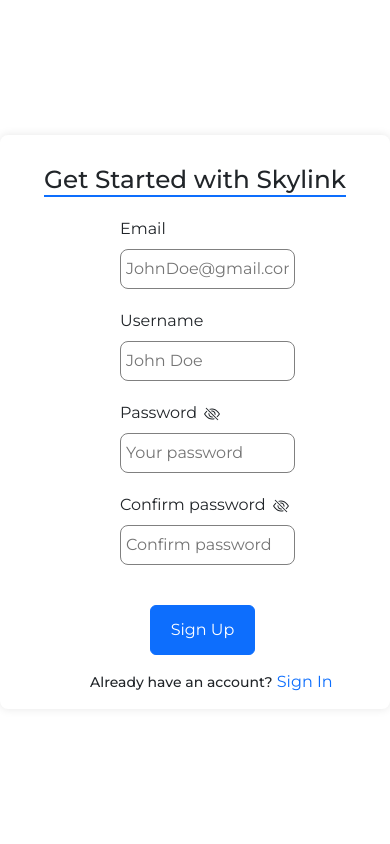
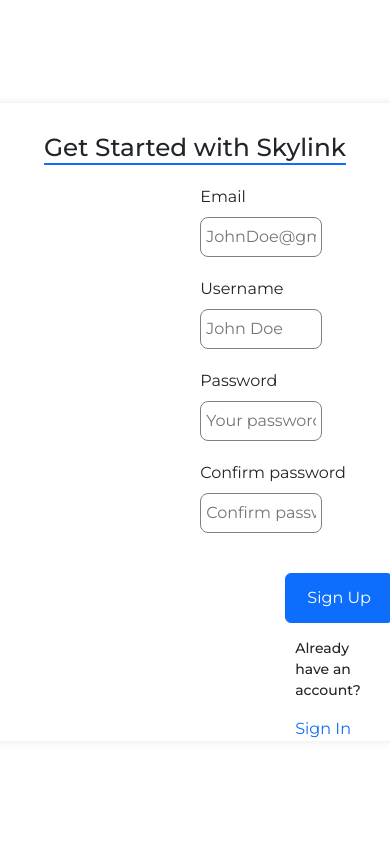
Before and after one commit to RajaShirjeel/Social-Media-App-Django, a Django app: page /user/signup/ in a window 390 px wide. Shown: the part 96-940 px from the top of the page. Run offline with Django 4.2, Linux system fonts and the light colour scheme.

Commit message:
Revert "You're right! Here's a revision in the present tense:  Enhance website responsiveness: update CSS, add password toggle feature to login/register pages."
This reverts commit dee146ee7e1272180e24fa29ff2cd6752a019f1a.

```diff
--- a/my_social_media/static/css/style.css
+++ b/my_social_media/static/css/style.css
@@ -2,13 +2,6 @@
     padding: 0;
     margin: 0;
     box-sizing: border-box;
-}
-
-
-/* reuseable */
-.normal-links{
-    color: white;
-    text-decoration: none;
 }
 
 /* header */
@@ -130,7 +123,7 @@
     }
 }
 
-/* Sign up / login page */
+/* Sign up page */
 
 .form-container{
     display: flex;
@@ -213,38 +206,11 @@
 }
 
 .redirect-to-log{
-    margin-left: 285px;
+    margin-left: 280px;
 }
 
 .error-message{
     font-size: 14px;
     color: red;
-}
-
-.form-eye-container{
-    display: flex;
-    align-items: center;
-}
-
-.bi-eye-slash{
-    margin-left: 7px;
     margin-bottom: 5px;
 }
-
-.bi-eye-slash:hover{
-    color: #868e96;
-}
-
-@media (max-width: 576px){
-    .form-labels-inputs{
-        margin-left: 100px;
-    }
-
-    .signup-button{
-        margin-left: 130px;
-    }
-
-    .redirect-to-log{
-        margin-left: 70px;
-    }
-}
--- a/my_social_media/static/js/script.js
+++ /dev/null
@@ -1,31 +0,0 @@
-// for forms
-document.addEventListener('DOMContentLoaded', function(){
-    const togglePassword = document.querySelectorAll('.toggle-password')
-
-    togglePassword.forEach(icon => {
-        icon.addEventListener('click', function(){
-            const target = document.querySelector(this.closest('.form-eye-container').getAttribute('data-target'));
-            if (target.getAttribute('type') === 'password'){
-                target.setAttribute('type', 'text');
-                this.innerHTML = `<svg xmlns="http://www.w3.org/2000/svg" width="16" height="16" fill="currentColor" class="bi bi-eye" viewBox="0 0 16 16">
-                <path d="M16 8s-3-5.5-8-5.5S0 8 0 8s3 5.5 8 5.5S16 8 16 8M1.173 8a13 13 0 0 1 1.66-2.043C4.12 4.668 5.88 3.5 8 3.5s3.879 1.168 5.168 2.457A13 13 0 0 1 14.828 8q-.086.13-.195.288c-.335.48-.83 1.12-1.465 1.755C11.879 11.332 10.119 12.5 8 12.5s-3.879-1.168-5.168-2.457A13 13 0 0 1 1.172 8z"/>
-                <path d="M8 5.5a2.5 2.5 0 1 0 0 5 2.5 2.5 0 0 0 0-5M4.5 8a3.5 3.5 0 1 1 7 0 3.5 3.5 0 0 1-7 0"/>
-                </svg>`
-
-            }
-
-            else{
-                target.setAttribute('type', 'password');
-                this.innerHTML = `<svg xmlns="http://www.w3.org/2000/svg" width="16" height="16" fill="currentColor" class="bi bi-eye-slash" viewBox="0 0 16 16">
-                <path d="M13.359 11.238C15.06 9.72 16 8 16 8s-3-5.5-8-5.5a7 7 0 0 0-2.79.588l.77.771A6 6 0 0 1 8 3.5c2.12 0 3.879 1.168 5.168 2.457A13 13 0 0 1 14.828 8q-.086.13-.195.288c-.335.48-.83 1.12-1.465 1.755q-.247.248-.517.486z"/>
-                <path d="M11.297 9.176a3.5 3.5 0 0 0-4.474-4.474l.823.823a2.5 2.5 0 0 1 2.829 2.829zm-2.943 1.299.822.822a3.5 3.5 0 0 1-4.474-4.474l.823.823a2.5 2.5 0 0 0 2.829 2.829"/>
-                <path d="M3.35 5.47q-.27.24-.518.487A13 13 0 0 0 1.172 8l.195.288c.335.48.83 1.12 1.465 1.755C4.121 11.332 5.881 12.5 8 12.5c.716 0 1.39-.133 2.02-.36l.77.772A7 7 0 0 1 8 13.5C3 13.5 0 8 0 8s.939-1.721 2.641-3.238l.708.709zm10.296 8.884-12-12 .708-.708 12 12z"/>
-                </svg>`;
-
-            }
-        });
-
-    });
-
-
-});
--- a/my_social_media/templates/base.html
+++ b/my_social_media/templates/base.html
@@ -6,23 +6,17 @@
     <meta name="viewport" content="width=device-width, initial-scale=1.0">
     <title>Social Media</title>
     <link href="https://cdn.jsdelivr.net/npm/bootstrap@5.3.3/dist/css/bootstrap.min.css" rel="stylesheet" integrity="sha384-QWTKZyjpPEjISv5WaRU9OFeRpok6YctnYmDr5pNlyT2bRjXh0JMhjY6hW+ALEwIH" crossorigin="anonymous">
+    <link rel="stylesheet" href="{% static 'css/style.css' %}">
 
     <!-- fonts -->
     <link href="https://fonts.googleapis.com/css2?family=Montserrat:wght@400;500;600;700&display=swap" rel="stylesheet">
-
-
-    <link rel="stylesheet" href="{% static 'css/style.css' %}">
-
-
 </head>
 <body>
     <div class="mobile-layout">
         <header class="header-container">
             <div class="logo-profile-flex">
                 <div class="logo-flex">
-                    <a href="/" class="normal-links">
-                        <h1 class="header-h1">Skylink</h1>
-                    </a>
+                    <h1 class="header-h1">Skylink</h1>
                     <input type="text" placeholder=" 🔍 Search.." class="header-input">
                 </div>
 
@@ -77,9 +71,7 @@
     <div class="desktop-layout">
         <header class="header-container">
             <div class="logo-flex">
-                <a href="/" class="normal-links">
-                    <h1 class="header-h1">Skylink</h1>
-                </a>
+                <h1 class="header-h1">Skylink</h1>
                 <input type="text" placeholder=" 🔍 Search.." class="header-input">
                 {% if user.is_authenticated %}
                 <p>Logged</p>
@@ -137,8 +129,6 @@
 
     {% block content %}
     {% endblock %}
-
-    <script src="{% static 'js/script.js' %}"></script>
 </body>
 <script src="https://cdn.jsdelivr.net/npm/bootstrap@5.3.3/dist/js/bootstrap.bundle.min.js" integrity="sha384-YvpcrYf0tY3lHB60NNkmXc5s9fDVZLESaAA55NDzOxhy9GkcIdslK1eN7N6jIeHz" crossorigin="anonymous"></script>
 </html>
--- a/my_social_media/users/templates/users/register.html
+++ b/my_social_media/users/templates/users/register.html
@@ -26,35 +26,19 @@
                         </div>
 
                         <div class="form-group">
-                            <div class="form-eye-container" data-target="#password">
-                                <label for="{{form.password.id_for_label}}" class="form-label">{{form.password.label}}</label>
-                                <svg xmlns="http://www.w3.org/2000/svg" width="16" height="16" fill="currentColor" class="bi bi-eye-slash toggle-password" viewBox="0 0 16 16">
-                                    <path d="M13.359 11.238C15.06 9.72 16 8 16 8s-3-5.5-8-5.5a7 7 0 0 0-2.79.588l.77.771A6 6 0 0 1 8 3.5c2.12 0 3.879 1.168 5.168 2.457A13 13 0 0 1 14.828 8q-.086.13-.195.288c-.335.48-.83 1.12-1.465 1.755q-.247.248-.517.486z"/>
-                                    <path d="M11.297 9.176a3.5 3.5 0 0 0-4.474-4.474l.823.823a2.5 2.5 0 0 1 2.829 2.829zm-2.943 1.299.822.822a3.5 3.5 0 0 1-4.474-4.474l.823.823a2.5 2.5 0 0 0 2.829 2.829"/>
-                                    <path d="M3.35 5.47q-.27.24-.518.487A13 13 0 0 0 1.172 8l.195.288c.335.48.83 1.12 1.465 1.755C4.121 11.332 5.881 12.5 8 12.5c.716 0 1.39-.133 2.02-.36l.77.772A7 7 0 0 1 8 13.5C3 13.5 0 8 0 8s.939-1.721 2.641-3.238l.708.709zm10.296 8.884-12-12 .708-.708 12 12z"/>
-                                  </svg>
-                            </div>
-
+                            <label for="{{form.password.id_for_label}}" class="form-label">{{form.password.label}}</label>
                             {% for error in form.password.errors %}
                             <span class="error-message">{{ error }}</span>
                             {% endfor %}
                             {{form.password}}
-
                         </div>
 
                         <div class="form-group">
-                            <div class="form-eye-container" data-target="#confirm_password">
-                                <label for="{{form.confirm_password.id_for_label}}" class="form-label">{{form.confirm_password.label}}</label>
-                                <svg xmlns="http://www.w3.org/2000/svg" width="16" height="16" fill="currentColor" class="bi bi-eye-slash toggle-password" viewBox="0 0 16 16">
-                                    <path d="M13.359 11.238C15.06 9.72 16 8 16 8s-3-5.5-8-5.5a7 7 0 0 0-2.79.588l.77.771A6 6 0 0 1 8 3.5c2.12 0 3.879 1.168 5.168 2.457A13 13 0 0 1 14.828 8q-.086.13-.195.288c-.335.48-.83 1.12-1.465 1.755q-.247.248-.517.486z"/>
-                                    <path d="M11.297 9.176a3.5 3.5 0 0 0-4.474-4.474l.823.823a2.5 2.5 0 0 1 2.829 2.829zm-2.943 1.299.822.822a3.5 3.5 0 0 1-4.474-4.474l.823.823a2.5 2.5 0 0 0 2.829 2.829"/>
-                                    <path d="M3.35 5.47q-.27.24-.518.487A13 13 0 0 0 1.172 8l.195.288c.335.48.83 1.12 1.465 1.755C4.121 11.332 5.881 12.5 8 12.5c.716 0 1.39-.133 2.02-.36l.77.772A7 7 0 0 1 8 13.5C3 13.5 0 8 0 8s.939-1.721 2.641-3.238l.708.709zm10.296 8.884-12-12 .708-.708 12 12z"/>
-                                  </svg>
-                            </div>
-                            {{form.confirm_password}}
+                            <label for="{{form.confirm_password.id_for_label}}" class="form-label">{{form.confirm_password.label}}</label>
                             {% for error in form.confirm_password.errors %}
                             <span class="error-message">{{ error }}</span>
                             {% endfor %}
+                            {{form.confirm_password}}
                         </div>
                     </div>
                     <input type="submit" class="btn btn-primary signup-button" value="Sign Up">
```
Also changed, not shown: my_social_media/users/templates/users/login.html (+1 -9 lines).
